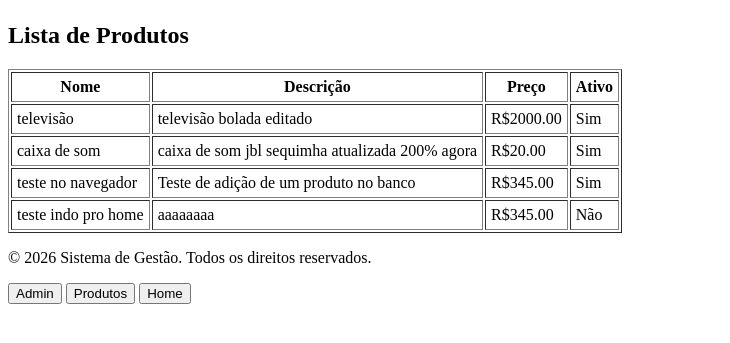
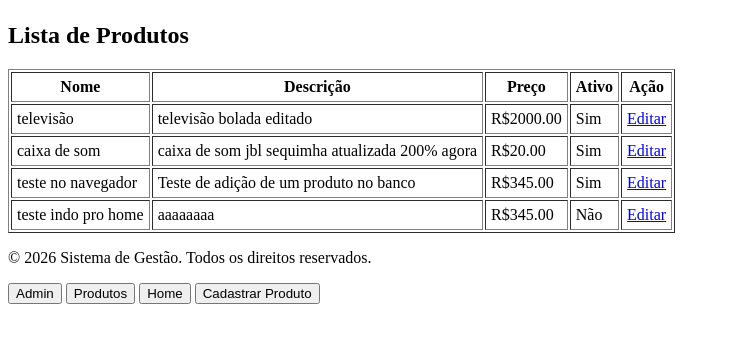
Before and after one commit to GhostIrish/Unpack, a Django app: page /produtos/ in a window 1280 px wide. Shown: the part 58-401 px from the top of the page, without its empty margins (0-730 px from the left). Run offline with Django 5.2, Linux system fonts and the light colour scheme; data comes from the database, SQL or seed files in the repository; both versions use the stored data as it was after the commit; parts of the project's set-up code (start-up, migrations or seed data) failed here and were passed over.

Commit message:
Adding a form to update itens in database

```diff
--- a/core/templates/core/base.html
+++ b/core/templates/core/base.html
@@ -22,4 +22,5 @@
 <button onclick="window.location.href='/admin/'" id="myBtn" title="Go to admin page">Admin</button>
 <button onclick="window.location.href='/produtos/'" id="myBtn" title="View products">Produtos</button>
 <button onclick="window.location.href='/'" id="myBtn" title="Go to home page">Home</button>
+<button onclick="window.location.href='/produtos/cadastrar/'" id="myBtn" title="Adding new product">Cadastrar Produto</button>
 </html>
--- a/produtos/templates/produtos/lista.html
+++ b/produtos/templates/produtos/lista.html
@@ -17,6 +17,7 @@ Lista de Produtos
         <th>Descrição</th>
         <th>Preço</th>
         <th>Ativo</th>
+        <th>Ação</th>
     </tr>
     </thead>
 
@@ -32,12 +33,16 @@ Lista de Produtos
             {% else %}
                 Não
             {% endif %}
+        <td>
+        <a href="{% url 'editar_produto' produto.id %}">Editar</a>
+        </td>
     </tr>
     {% empty %}
     <tr>
         <td colspan="3">Nenhum produto encontrado.</td>
     </tr>
     {% endfor %}
+
     </tbody>
 </table>
 
--- a/produtos/urls.py
+++ b/produtos/urls.py
@@ -1,8 +1,10 @@
 from django.urls import path
-from .views import lista_produtos
+from .views import lista_produtos, criar_produto, editar_produto
 
 
 # importa a view lista_produtos e a associa a url raiz deste app (produtos/)
 urlpatterns = [
     path('', lista_produtos, name='lista_produtos'),
+    path('cadastrar/', criar_produto, name='criar_produto'),
+    path("editar/<int:id>/", editar_produto, name="editar_produto"),
 ]
--- a/produtos/views.py
+++ b/produtos/views.py
@@ -1,5 +1,7 @@
-from django.shortcuts import render
+from django.shortcuts import render, redirect, get_object_or_404
 from .models import Produto
+from .forms import ProdutoForm
+from core.views import home
 
 # aqui estamos consultando o banco e retornando uma lista de produtos que será enviado para o templatee exbido na tela.
 def lista_produtos(request):
@@ -7,3 +9,24 @@ def lista_produtos(request):
     return render(request, 'produtos/lista.html',
                   {'produtos': produtos}
                   )
+
+def criar_produto(request):
+    if request.method == 'POST':
+        form = ProdutoForm(request.POST)
+        if form.is_valid():
+            form.save()
+            return redirect('home')  # Redireciona para a página inicial após criar o produto
+    else:
+        form = ProdutoForm()
+    return render(request, 'produtos/form.html', {'form': form})
+
+def editar_produto(request, id):
+    produto = get_object_or_404(Produto, id=id)
+    if request.method == 'POST':
+        form = ProdutoForm(request.POST, instance=produto)
+        if form.is_valid():
+            form.save()
+            return redirect('home')  # Redireciona para a página inicial após editar o produto
+    else:
+        form = ProdutoForm(instance=produto)
+    return render(request, 'produtos/form.html', {'form': form})
```
Also changed, not shown: produtos/forms.py (added, +8 -0 lines), produtos/templates/produtos/form.html (added, +9 -0 lines), db.sqlite3.
